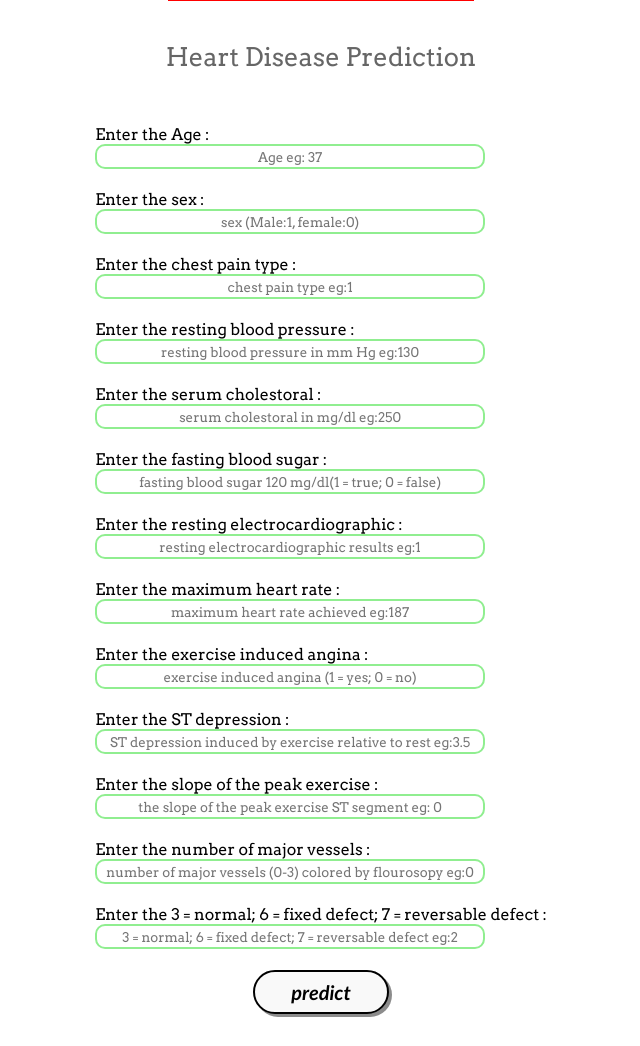
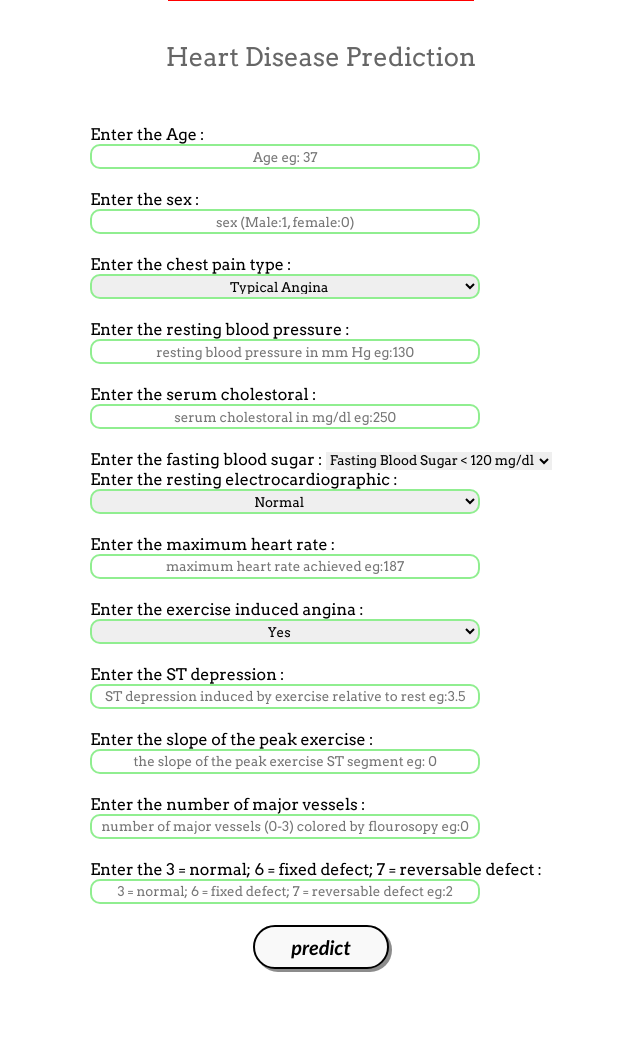
Before and after one commit to narendra539804/SRM_Mini-Project-, a Flask app: page /heart in a window 1280 px wide. Shown: the part 411-1457 px from the top of the page, without its empty margins (319-959 px from the left). After the commit the page ends 1383 px from the top, so only its background shows below. Run offline with Flask 2, Linux system fonts and the light colour scheme; parts of the project's set-up code (start-up, migrations or seed data) failed here and were passed over; some libraries are stand-ins or nearby versions.

Commit message:
Update heart.html

```diff
--- a/templates/heart.html
+++ b/templates/heart.html
@@ -39,7 +39,12 @@
             <label>Enter the sex : </label>
             <input class="form-input" type="text" name="sex" placeholder="sex (Male:1, female:0)" required><br>
             <label>Enter the chest pain type : </label>
-            <input class="form-input" type="text" name="cp" placeholder="chest pain type eg:1" required><br>
+            <select class="form-input" id="cp" name = "cp" required="required" placeholder="Chest pain type">
+								<option value="1">Typical Angina</option>
+								<option value="2">Atypical Angina</option>
+								<option value="3">Non-Anginal Pain</option>
+								<option value="4">Asymptomatic</option>
+							</select><br>
             <label>Enter the resting blood pressure : </label>
             <input class="form-input" type="text" name="trestbps" placeholder="resting blood pressure in mm Hg eg:130"
                 required><br>
@@ -47,17 +52,25 @@
             <input class="form-input" type="text" name="chol" placeholder="serum cholestoral in mg/dl eg:250"
                 required><br>
             <label>Enter the fasting blood sugar : </label>
-            <input class="form-input" type="text" name="fbs"
-                placeholder="fasting blood sugar 120 mg/dl(1 = true; 0 = false)" required><br>
+            <select class="form-control" id="fbs" name = "fbs" required="required" placeholder="Fasting Blood Sugar">
+								<option value="0">Fasting Blood Sugar < 120 mg/dl</option>
+								<option value="1">Fasting Blood Sugar > 120 mg/dl</option>
+							</select>
+            <br>
             <label>Enter the resting electrocardiographic : </label>
-            <input class="form-input" type="text" name="restecg" placeholder="resting electrocardiographic results eg:1"
-                required><br>
+           <select class="form-input" type="number" id="restecg" name="restecg" required="required" placeholder="Resting Electro-Cardiographic Result">
+								<option value="0">Normal</option>
+								<option value="1">Having ST-T wave abnormality</option>
+								<option value="2">Showing probable or definite left ventricular hypertrophy</option>
+			</select><br>
             <label>Enter the maximum heart rate : </label>
             <input class="form-input" type="text" name="thalach" placeholder="maximum heart rate achieved eg:187"
                 required><br>
             <label>Enter the exercise induced angina : </label>
-            <input class="form-input" type="text" name="exang" placeholder="exercise induced angina (1 = yes; 0 = no)"
-                required><br>
+           <select class="form-input" id="exang" name = "exang" required="required" >
+								<option value="1">Yes</option>
+								<option value="0">No</option>
+							</select><br>
             <label>Enter the ST depression : </label>
             <input class="form-input" type="text" name="oldpeak"
                 placeholder="ST depression induced by exercise relative to rest eg:3.5" required><br>
```
